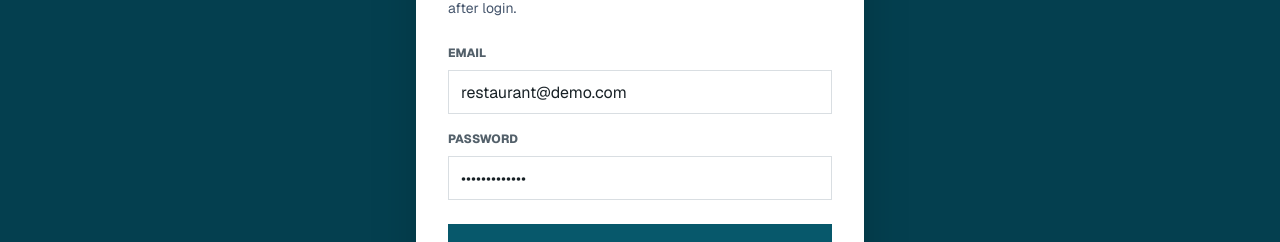
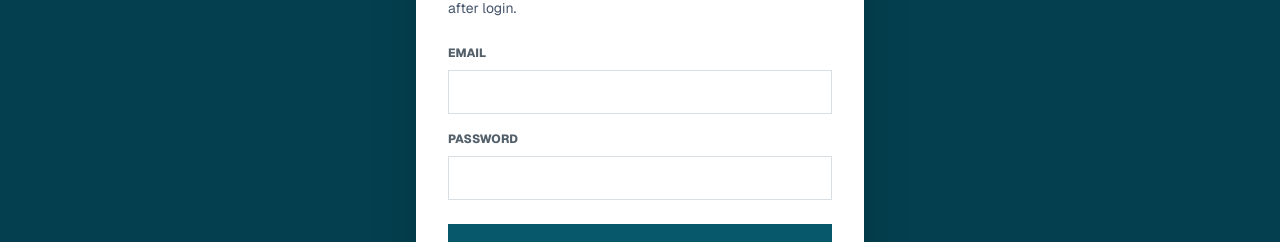
Before and after one commit to famfoodpps/famfood, a Next.js app: page /restaurant/login in a window 1280 px wide. Shown: the part 316-558 px from the top of the page. Built offline with nearby package versions, Linux system fonts and the light colour scheme; no server answers.

Commit message:
your message

```diff
--- a/src/app/restaurant/login/page.tsx
+++ b/src/app/restaurant/login/page.tsx
@@ -8,8 +8,8 @@ import { createBrowserSupabase } from "@/lib/supabase";
 
 export default function RestaurantLoginPage() {
   const router = useRouter();
-  const [email, setEmail] = useState("restaurant@demo.com");
-  const [password, setPassword] = useState("restaurant123");
+  const [email, setEmail] = useState("");
+  const [password, setPassword] = useState("");
   const [error, setError] = useState("");
   const [loading, setLoading] = useState(false);
 
@@ -44,7 +44,7 @@ export default function RestaurantLoginPage() {
         router.push("/admin");
         return;
       }
-      setError("Use restaurant@demo.com / restaurant123 or admin@famfood.local / admin123 for local demo.");
+      setError("Invalid email or password.");
     } catch (caught) {
       setError(caught instanceof Error ? caught.message : "Unable to login.");
     } finally {
```
